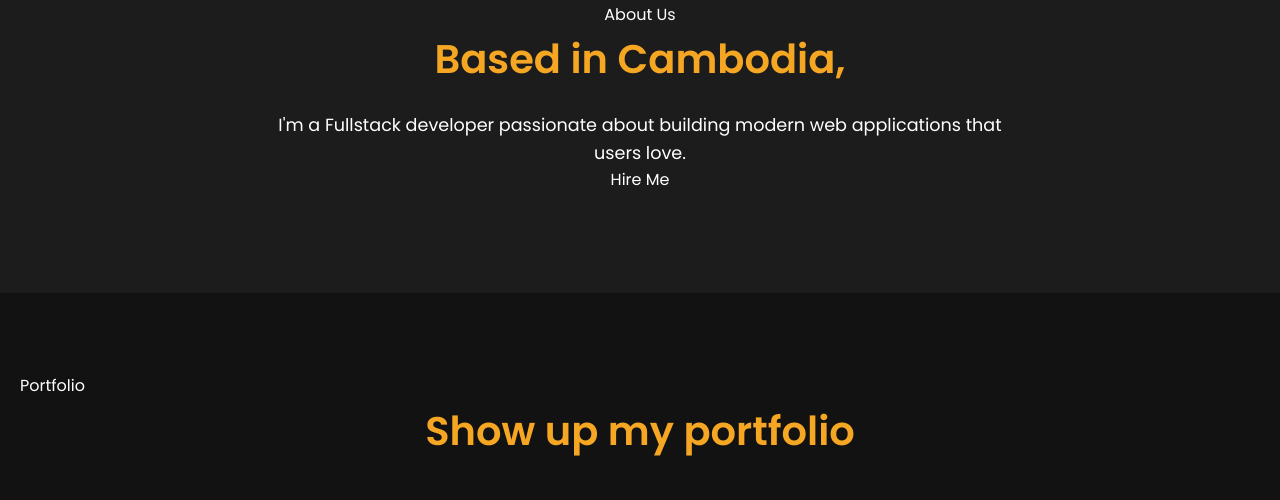
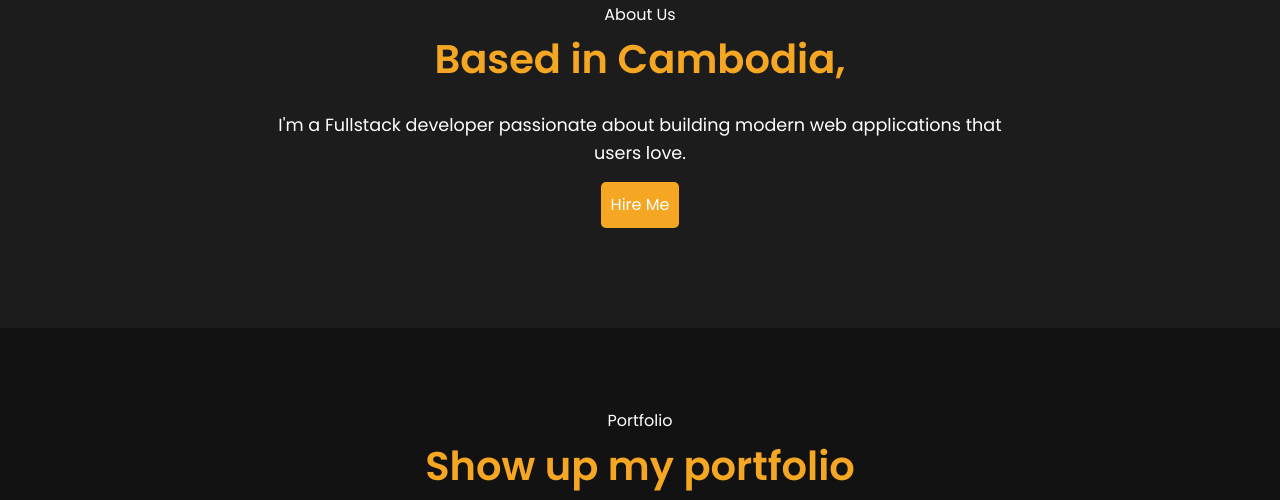
Before and after one commit to itsanvert/a2-port-js-html-css, a plain HTML site: page index.html in a window 1280 px wide. Shown: the part 1190-1690 px from the top of the page. Drawn offline with nearby package versions, Linux system fonts and the light colour scheme.

Commit message:
first commit

```diff
--- a/index.html
+++ b/index.html
@@ -64,7 +64,7 @@
             <span>About Us</span>
             <h2>Based in Cambodia,</h2>
             <p>I'm a Fullstack developer passionate about building modern web applications that users love.</p>
-            <a href="https://t.me/itsanvert" class="btn" target="_blank";">Hire Me</a>
+            <a href="https://t.me/itsanvert" class="btn-port" style="padding: 10px;" target="_blank";">Hire Me</a>
         </div>
     </section>
 
@@ -72,7 +72,7 @@
 
    <section class="menu" id="portfolio">
   <div class="heading">
-    <span style="color: white;">Portfolio</span>
+    <span style="color: white; text-align: center;">Portfolio</span>
     <h2>Show up my portfolio</h2>
   </div>
   <div class="menu-container">
--- a/style.css
+++ b/style.css
@@ -217,6 +217,7 @@ header {
 .menu {
   padding: 80px 20px;
   background-color: #121212;
+  text-align: center;
 }
 
 .menu .heading h2 {
```
